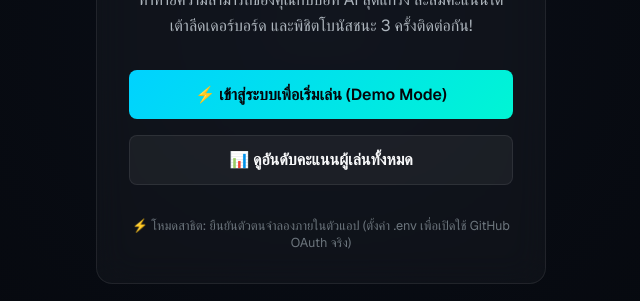
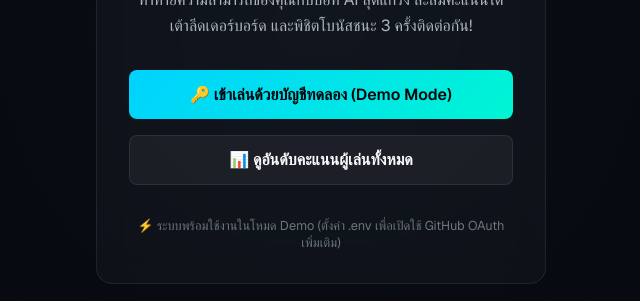
Before and after one commit to supachaippu/ox-game, a Next.js app: page / in a window 1280 px wide. Shown: the part 375-676 px from the top of the page, without its empty margins (319-959 px from the left). Built offline with nearby package versions, Linux system fonts and the light colour scheme; no server answers.

Commit message:
feat: show both GitHub and Demo login options concurrently on Home page

```diff
--- a/src/app/page.tsx
+++ b/src/app/page.tsx
@@ -46,9 +46,9 @@ export default function Home() {
   }, [router]);
 
   // ฟังก์ชันเริ่มกระบวนการ OAuth 2.0 Authorization Code Flow
-  const handleLogin = () => {
-    const useGitHub = authState?.useGitHub ?? false;
-    const clientId = authState?.clientId ?? 'ox-game-client';
+  const handleLogin = (forceDemo = false) => {
+    const useGitHub = forceDemo ? false : (authState?.useGitHub ?? false);
+    const clientId = useGitHub ? (authState?.clientId ?? '') : 'ox-game-client';
     const redirectUri = `${window.location.origin}/oauth/callback`;
     const state = Math.random().toString(36).substring(2, 15);
     const scope = useGitHub ? 'read:user' : 'profile';
@@ -95,8 +95,14 @@ export default function Home() {
         </p>
 
         <div style={{ display: 'flex', flexDirection: 'column', gap: '1rem' }}>
-          <button className="btn btn-primary" onClick={handleLogin}>
-            {isGitHubMode ? '🐱 เข้าสู่ระบบด้วย GitHub OAuth' : '⚡ เข้าสู่ระบบเพื่อเริ่มเล่น (Demo Mode)'}
+          {isGitHubMode && (
+            <button className="btn btn-primary" onClick={() => handleLogin(false)}>
+              🐱 เข้าสู่ระบบด้วย GitHub OAuth
+            </button>
+          )}
+
+          <button className={isGitHubMode ? "btn btn-secondary" : "btn btn-primary"} onClick={() => handleLogin(true)}>
+            🔑 เข้าเล่นด้วยบัญชีทดลอง (Demo Mode)
           </button>
 
           <Link href="/admin" className="btn btn-secondary">
@@ -106,9 +112,9 @@ export default function Home() {
 
         <div style={{ marginTop: '2rem', fontSize: '0.8rem', color: 'var(--text-muted)' }}>
           {isGitHubMode ? (
-            <span style={{ color: 'var(--color-secondary)' }}>● กำลังใช้ระบบความปลอดภัยเชื่อมต่อกับ GitHub OAuth จริง</span>
+            <span style={{ color: 'var(--color-secondary)' }}>● ระบบพร้อมใช้งาน GitHub OAuth จริง และระบบจำลอง Demo Mode</span>
           ) : (
-            <span>⚡ โหมดสาธิต: ยืนยันตัวตนจำลองภายในตัวแอป (ตั้งค่า .env เพื่อเปิดใช้ GitHub OAuth จริง)</span>
+            <span>⚡ ระบบพร้อมใช้งานในโหมด Demo (ตั้งค่า .env เพื่อเปิดใช้ GitHub OAuth เพิ่มเติม)</span>
           )}
         </div>
       </div>
```
